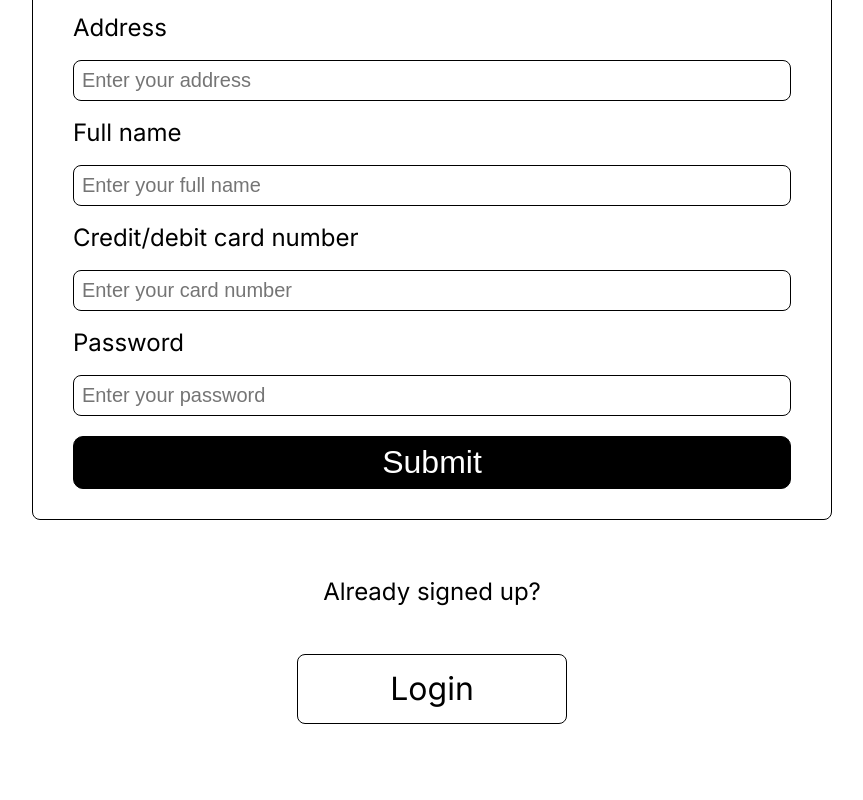
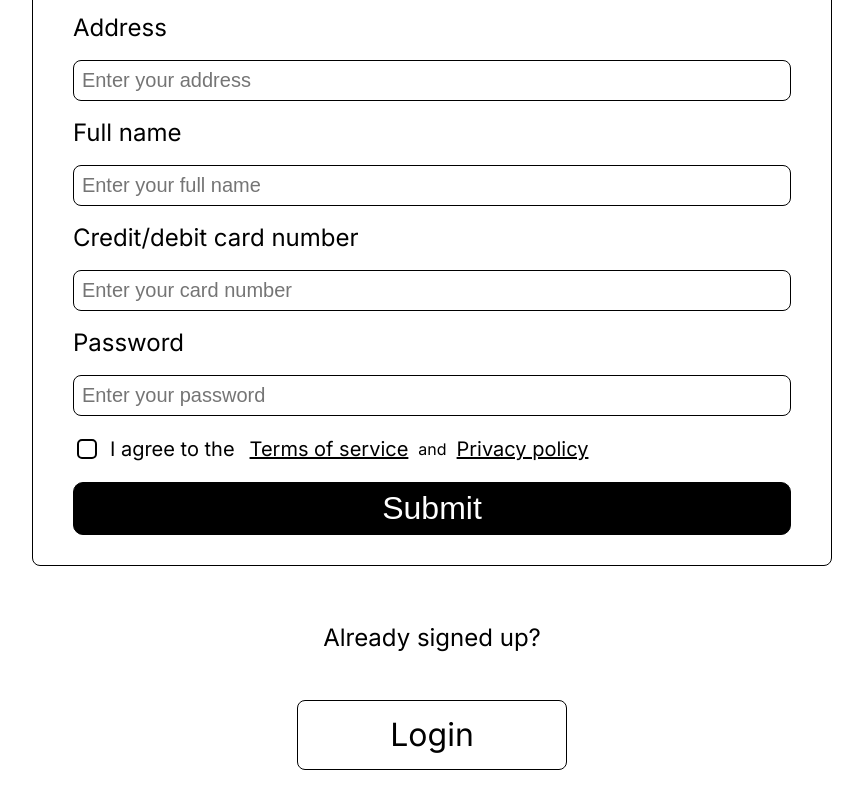
Before and after one commit to georgie-the-developer/georgehub-shopping-frontend, a Next.js app: page /register in a window 1280 px wide. Shown: the part 465-1265 px from the top of the page, without its empty margins (208-1071 px from the left). Before the commit the page ends 1219 px from the top, so only its background shows below. Built offline with nearby package versions, Linux system fonts and the light colour scheme.

Commit message:
Add "i agree to the terms" checkbox

```diff
--- a/src/app/register/page.tsx
+++ b/src/app/register/page.tsx
@@ -89,6 +89,18 @@ export default function Page() {
             patternMessage="Password should be at least 8 characters long, include at least one digit, one lowercase, and one uppercase letter, and must not contain any whitespaces."
             required={true}
           />
+          <div className={register.termsContainer}>
+            <Form.FormCheckbox
+              label={"I agree to the"}
+              name={"terms_agreement"}
+              required={true}
+            />
+            <div className={register.linksContainer}>
+              <Form.FormLink title="Terms of service" link="#" />
+              <span>and</span>
+              <Form.FormLink title="Privacy policy" link="#" />
+            </div>
+          </div>
           <Form.FormSubmit value="Submit" />
         </Form.Form>
       </div>
--- a/src/styles/modules/login.module.scss
+++ b/src/styles/modules/login.module.scss
@@ -25,4 +25,24 @@
     margin-top: 50px;
     margin-bottom: 30px;
   }
+  .termsContainer {
+    display: flex;
+    align-items: center;
+    width: 90%;
+    gap: 15px;
+    .linksContainer {
+      display: flex;
+      align-items: center;
+      justify-content: center;
+      gap: 10px;
+      @media screen and (max-width: 600px) {
+        flex-direction: column;
+        align-items: baseline;
+      }
+    }
+    @media screen and (max-width: 900px) {
+      flex-direction: column;
+      align-items: baseline;
+    }
+  }
 }
```
